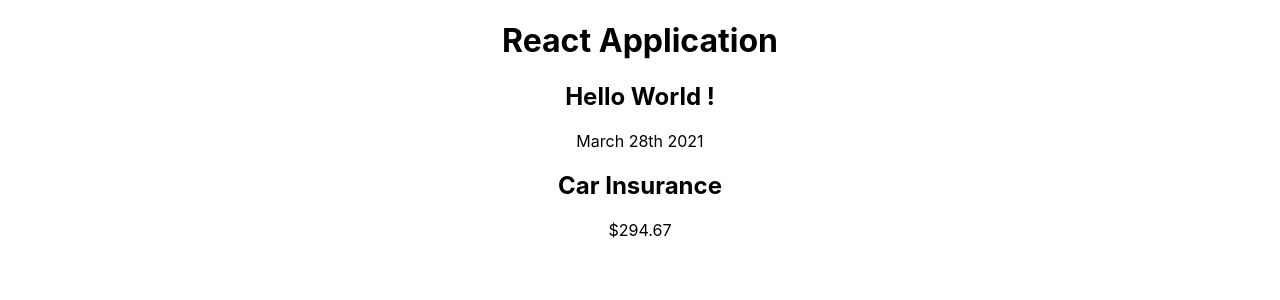
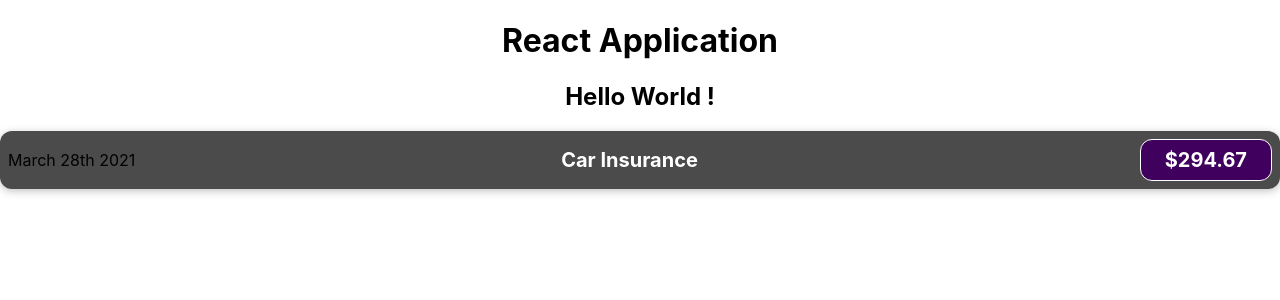
Before and after one commit to PanktiPatel99/First_React_app, a React (Create React App) app: page / in a window 1280 px wide. Shown: the top 300 px of the page. Built offline with nearby package versions, Linux system fonts and the light colour scheme.

Commit message:
add css styling and import css file

```diff
--- /dev/null
+++ b/src/components/ExpenseItem.css
@@ -0,0 +1,56 @@
+.expense-item {
+  display: flex;
+  justify-content: space-between;
+  align-items: center;
+  box-shadow: 0 2px 8px rgba(0, 0, 0, 0.25);
+  padding: 0.5rem;
+  margin: 1rem 0;
+  border-radius: 12px;
+  background-color: #4b4b4b;
+}
+
+.expense-item__description {
+  display: flex;
+  flex-direction: column;
+  gap: 1rem;
+  align-items: flex-end;
+  flex-flow: column-reverse;
+  justify-content: flex-start;
+  flex: 1;
+}
+
+.expense-item h2 {
+  color: #3a3a3a;
+  font-size: 1rem;
+  flex: 1;
+  margin: 0 1rem;
+  color: white;
+}
+
+.expense-item__price {
+  font-size: 1rem;
+  font-weight: bold;
+  color: white;
+  background-color: #40005d;
+  border: 1px solid white;
+  padding: 0.5rem;
+  border-radius: 12px;
+}
+
+@media (min-width: 580px) {
+  .expense-item__description {
+    flex-direction: row;
+    align-items: center;
+    justify-content: flex-start;
+    flex: 1;
+  }
+
+  .expense-item__description h2 {
+    font-size: 1.25rem;
+  }
+
+  .expense-item__price {
+    font-size: 1.25rem;
+    padding: 0.5rem 1.5rem;
+  }
+}
--- a/src/components/ExpenseItem.js
+++ b/src/components/ExpenseItem.js
@@ -1,13 +1,13 @@
-function ExpenseItem() {
-  return (
-    <div>
-      <div>March 28th 2021</div>
-      <div>
-        <h2>Car Insurance</h2>
-        <div>$294.67</div>
-      </div>
+import "./ExpenseItem.css";
+
+const ExpenseItem = () => (
+  <div className="expense-item">
+    <div>March 28th 2021</div>
+    <div className="expense-item__description">
+      <h2>Car Insurance</h2>
+      <div className="expense-item__price">$294.67</div>
     </div>
-  );
-}
+  </div>
+);
 
 export default ExpenseItem;
--- a/src/components/HelloWorld.js
+++ b/src/components/HelloWorld.js
@@ -1,5 +1,3 @@
-function HelloWorld() {
-  return <h2>Hello World !</h2>;
-}
+const HelloWorld = () => <h2>Hello World !</h2>;
 
 export default HelloWorld;
```
